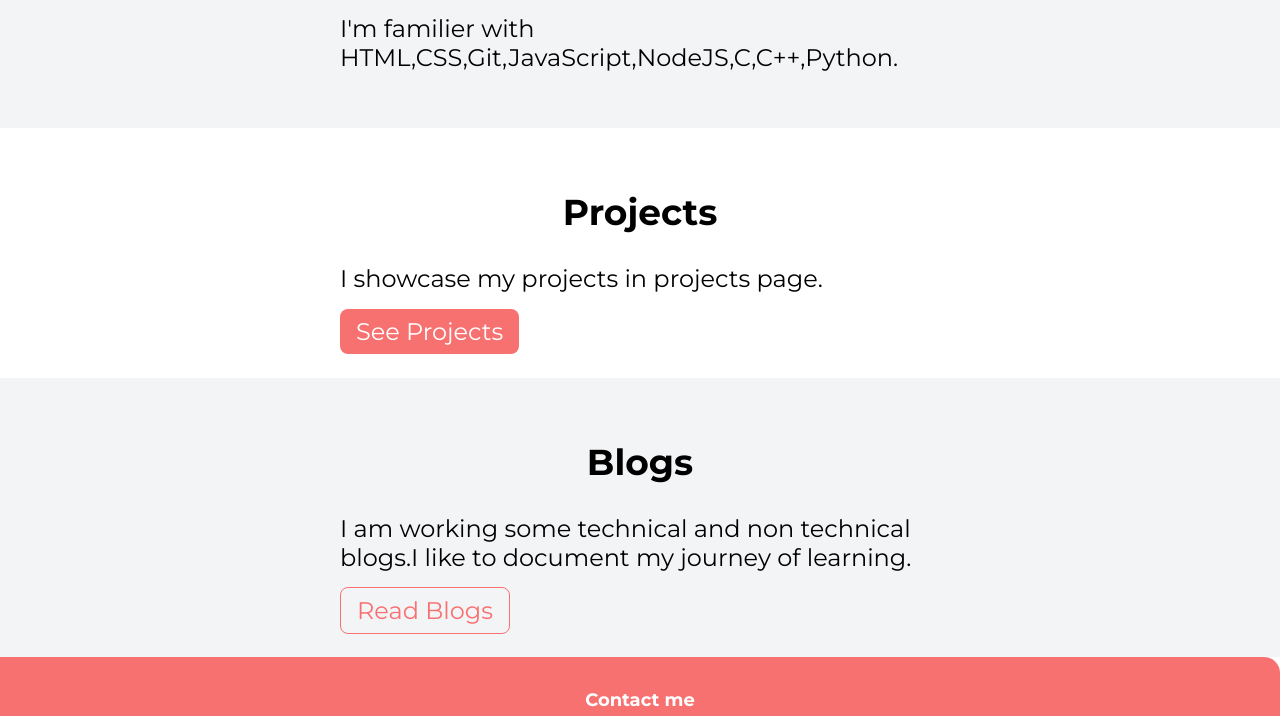
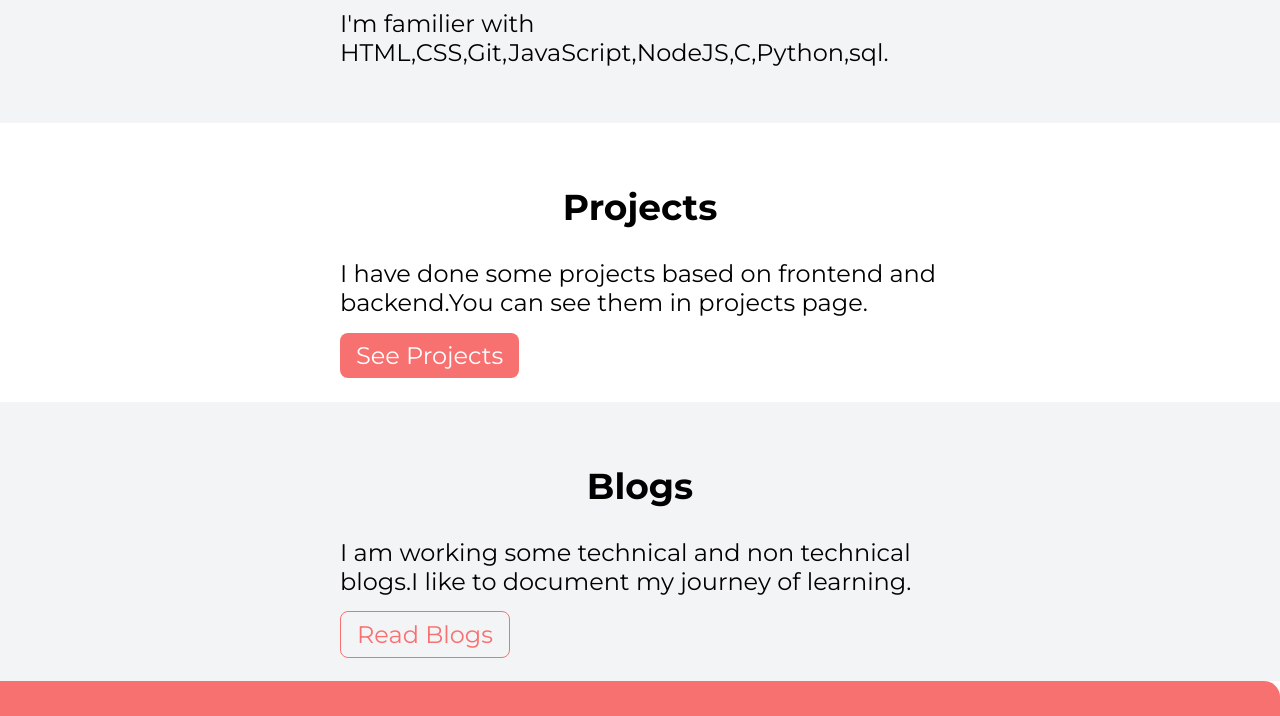
Before and after one commit to someshwargupta/Someshwargupta-portfolio, a plain HTML site: page index.html in a window 1280 px wide. Shown: the part 664-1380 px from the top of the page. Drawn offline with Linux system fonts and the light colour scheme.

Commit message:
fix home page

```diff
--- a/index.html
+++ b/index.html
@@ -10,7 +10,7 @@
 </head>
 
 <body>
-    < nav class="navigation container">
+    <nav class="navigation container">
         <div class="nav-brand">Someshwar gupta</div>
         <ul class="list-non-bullet nav-pills">
             <li class="list-item-inline">
@@ -33,14 +33,14 @@
     <section class="section ow">
         <div class="conntainer container-center">
             <h1>Technologies</h1>
-            <p>I'm familier with HTML,CSS,Git,JavaScript,NodeJS,C,C++,Python.</p>
+            <p>I'm familier with HTML,CSS,Git,JavaScript,NodeJS,C,Python,sql.</p>
         </div>
     </section>
 
     <section class="section">
         <div class="conntainer container-center">
             <h1>Projects</h1>
-            <p>I showcase my projects in projects page.</p>
+            <p>I have done some projects based on frontend and backend.You can see them in projects page.</p>
             <a class="link link-primary" href="/projects.html">See Projects</a>
         </div>
     </section>
```
